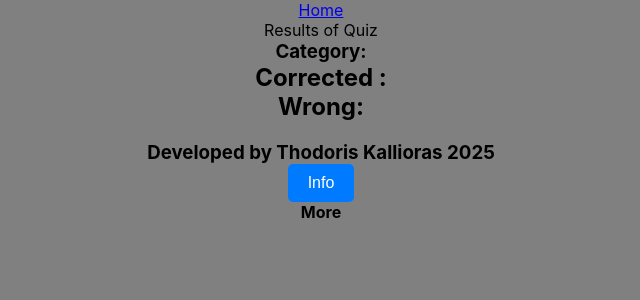
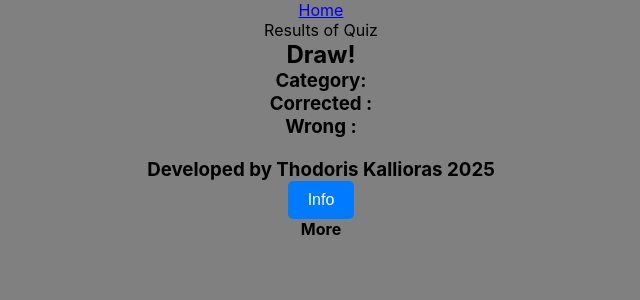
Before and after one commit to thodorisKall/Questions-Quiz, a React (Create React App) app: page /results in a window 1280 px wide. Shown: the top 300 px of the page, without its empty margins (319-959 px from the left). Built offline with nearby package versions, Linux system fonts and the light colour scheme.

Commit message:
feat: display win lost ar draw message with results base on the score

```diff
--- a/src/Results.jsx
+++ b/src/Results.jsx
@@ -29,9 +29,16 @@ function Results() {
   return (
     <div>
       Results of Quiz
+      <h2>
+        {wrongAnswers > correctAnswers
+          ? "You Lost"
+          : wrongAnswers < correctAnswers
+          ? "You Win!!!"
+          : "Draw!"}
+      </h2>
       <h3>Category: {categoryName}</h3>
-      <h2>Corrected :{correctAnswers}</h2>
-      <h2>Wrong: {wrongAnswers}</h2>
+      <h3>Corrected : {correctAnswers}</h3>
+      <h3>Wrong : {wrongAnswers}</h3>
     </div>
   )
 }
```
